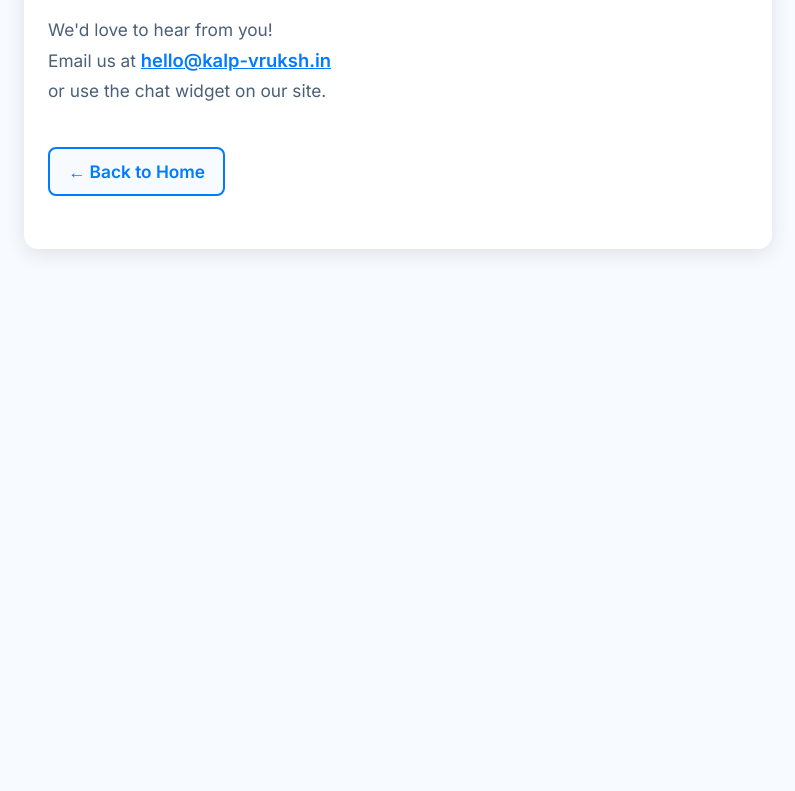
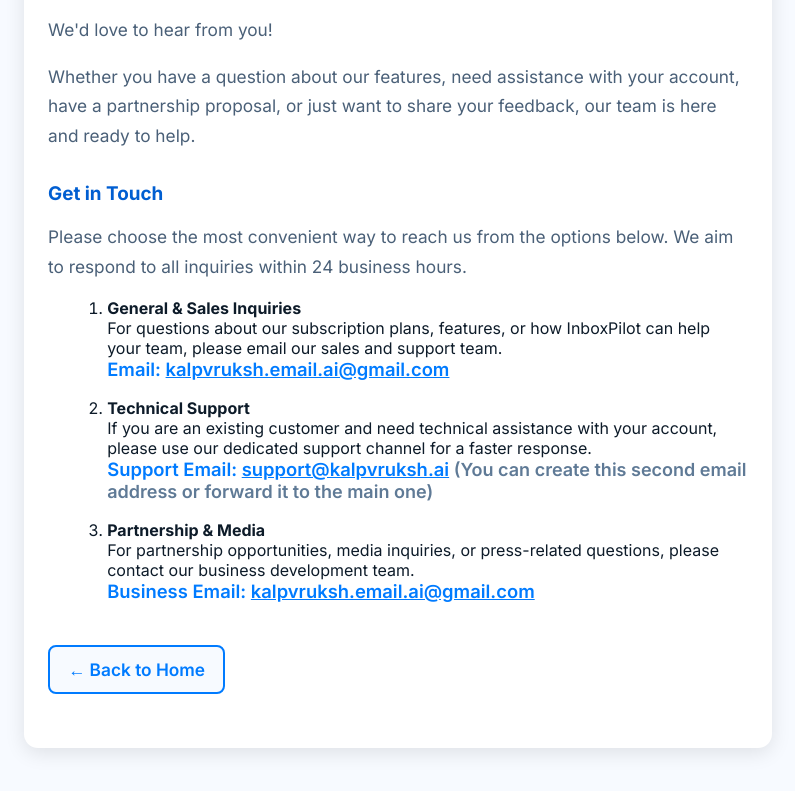
Before and after one commit to Shauryap001/Kalpvruksh-AI, a plain HTML site: page Contact.html in a window 1280 px wide. Shown: the part 147-938 px from the top of the page, without its empty margins (242-1037 px from the left). Before the commit the page ends 800 px from the top, so only its background shows below. Drawn offline with Linux system fonts and the light colour scheme.

Commit message:
Revamp Contact page with new sections and styles
Updated contact page with additional information and structure.

```diff
--- a/Contact.html
+++ b/Contact.html
@@ -21,6 +21,13 @@
       margin-bottom: 18px;
       font-weight: 700;
       letter-spacing: -1px;
+    }
+    h2 {
+      color: #005ed1;
+      font-size: 1.18rem;
+      margin-top: 32px;
+      margin-bottom: 10px;
+      font-weight: 700;
     }
     p {
       color: #4a6078;
@@ -59,16 +66,45 @@
       color: #fff;
       border-color: #005ed1;
     }
+    ol {
+      margin-left: 1.2em;
+      margin-bottom: 1.2em;
+    }
+    li {
+      margin-bottom: 1.1em;
+    }
   </style>
 </head>
 <body>
   <div class="wrapper">
     <h1>Contact Us</h1>
     <p>
-      We'd love to hear from you!<br>
-      Email us at <span class="email"><a href="mailto:hello@kalp-vruksh.in">hello@kalp-vruksh.in</a></span><br>
-      or use the chat widget on our site.
+      We'd love to hear from you!
     </p>
+    <p>
+      Whether you have a question about our features, need assistance with your account, have a partnership proposal, or just want to share your feedback, our team is here and ready to help.
+    </p>
+    <h2>Get in Touch</h2>
+    <p>
+      Please choose the most convenient way to reach us from the options below. We aim to respond to all inquiries within 24 business hours.
+    </p>
+    <ol>
+      <li>
+        <b>General &amp; Sales Inquiries</b><br>
+        For questions about our subscription plans, features, or how InboxPilot can help your team, please email our sales and support team.<br>
+        <span class="email">Email: <a href="mailto:kalpvruksh.email.ai@gmail.com">kalpvruksh.email.ai@gmail.com</a></span>
+      </li>
+      <li>
+        <b>Technical Support</b><br>
+        If you are an existing customer and need technical assistance with your account, please use our dedicated support channel for a faster response.<br>
+        <span class="email">Support Email: <a href="mailto:support@kalpvruksh.ai">support@kalpvruksh.ai</a> <span style="font-size:.98em;color:#5f7a96;">(You can create this second email address or forward it to the main one)</span></span>
+      </li>
+      <li>
+        <b>Partnership &amp; Media</b><br>
+        For partnership opportunities, media inquiries, or press-related questions, please contact our business development team.<br>
+        <span class="email">Business Email: <a href="mailto:kalpvruksh.email.ai@gmail.com">kalpvruksh.email.ai@gmail.com</a></span>
+      </li>
+    </ol>
     <p><a href="index2.html" class="back-link">&larr; Back to Home</a></p>
   </div>
 </body>
```
